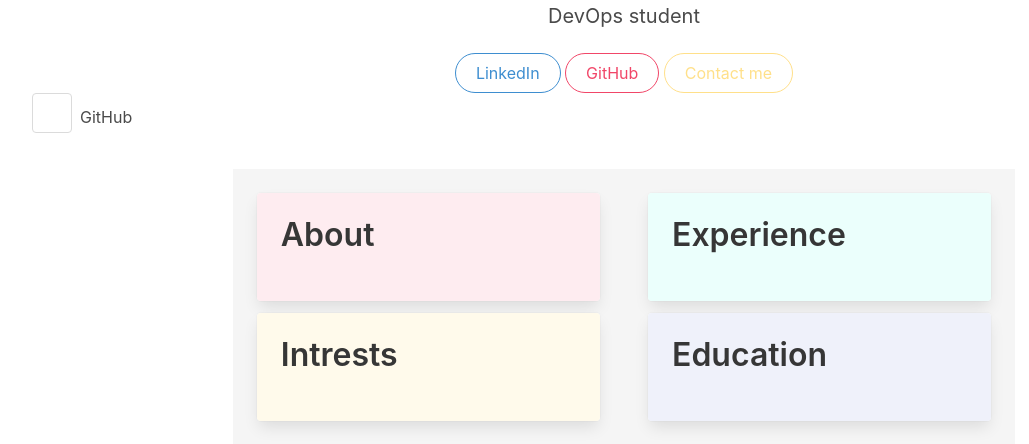
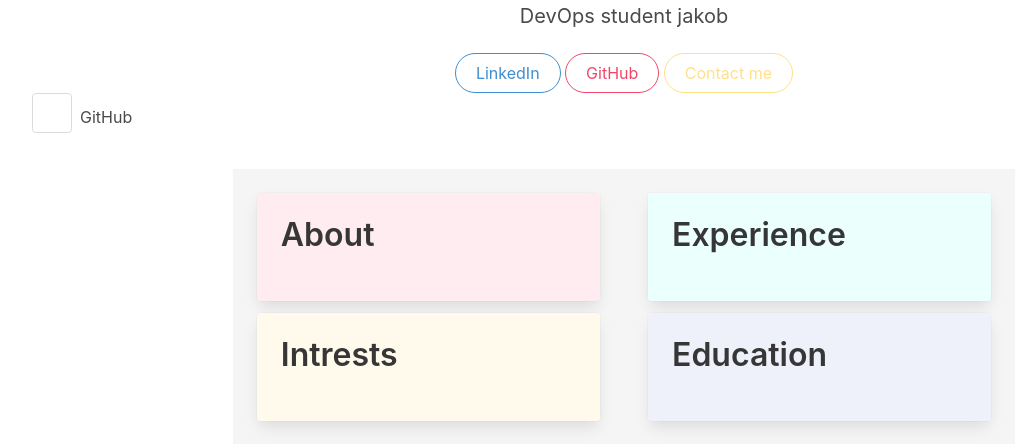
Before and after one commit to amfchef/python_website_google_sheet, a Flask app: template templates/index.html in a window 1280 px wide. Shown: the part 212-656 px from the top of the page, without its empty margins (16-1045 px from the left). Run offline with Flask 2, Linux system fonts and the light colour scheme; the template is opened without the code that fills it, so the values that code supplies are empty.

Commit message:
trying deploy

```diff
--- a/templates/index.html
+++ b/templates/index.html
@@ -12,7 +12,7 @@
       <img class="is-rounded" src="https://scontent.fmmx1-1.fna.fbcdn.net/v/t1.6435-9/118344440_10164285064285486_4072877932363797827_n.jpg?_nc_cat=103&ccb=1-3&_nc_sid=09cbfe&_nc_ohc=Us8V3Q32jgEAX8r-q2t&_nc_ht=scontent.fmmx1-1.fna&oh=e5363479b4be274699025c49e28aa4c4&oe=60B16C71"/>
   </figure>
   <p class="title">Jakob Johansson</p>
-    <p class="subtitle">DevOps student</p>
+    <p class="subtitle">DevOps student jakob</p>
     <a class="button is-outlined is-rounded is-info" href="https://www.linkedin.com/in/jakob-johansson-a3214680/">LinkedIn</a>
     <a class="button is-outlined is-rounded is-danger" href="https://github.com/amfchef">GitHub</a>
     <a class="button is-outlined is-rounded is-warning" href="{{ url_for('contact')}}">Contact me</a>
@@ -23,6 +23,10 @@
           </span>
         </button>
           <span>GitHub</span>
+
+
+
+
           <span class="icon">
             <i class="fas fa-home"></i>
           </span>
```
